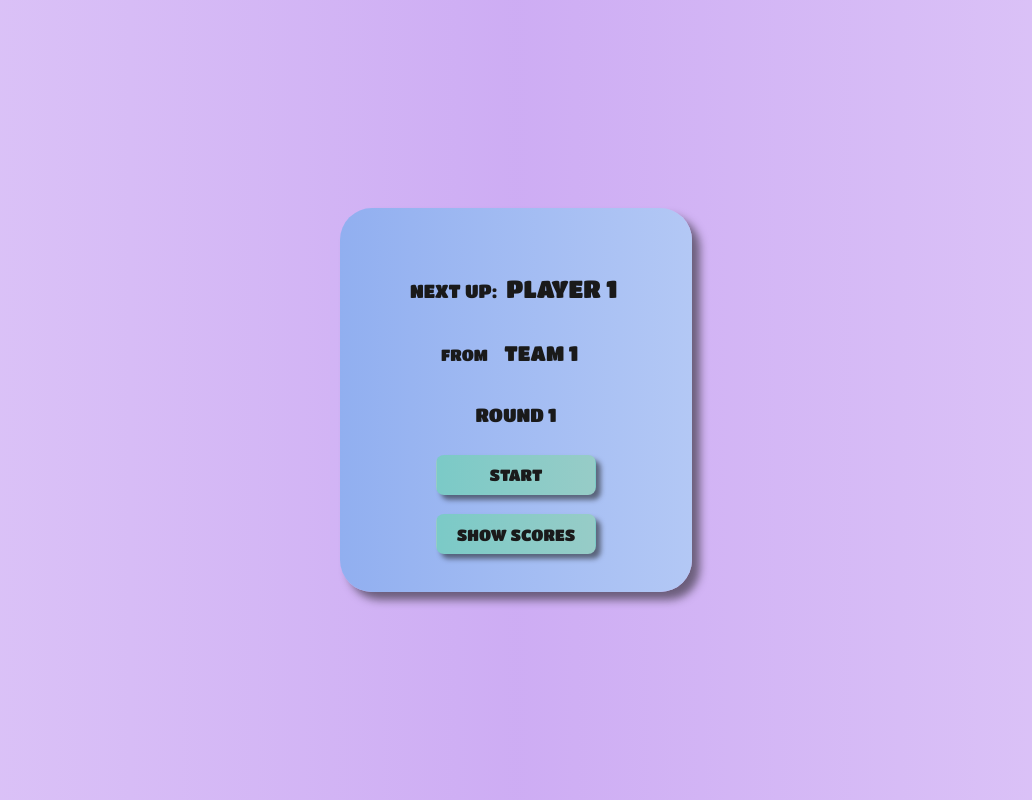
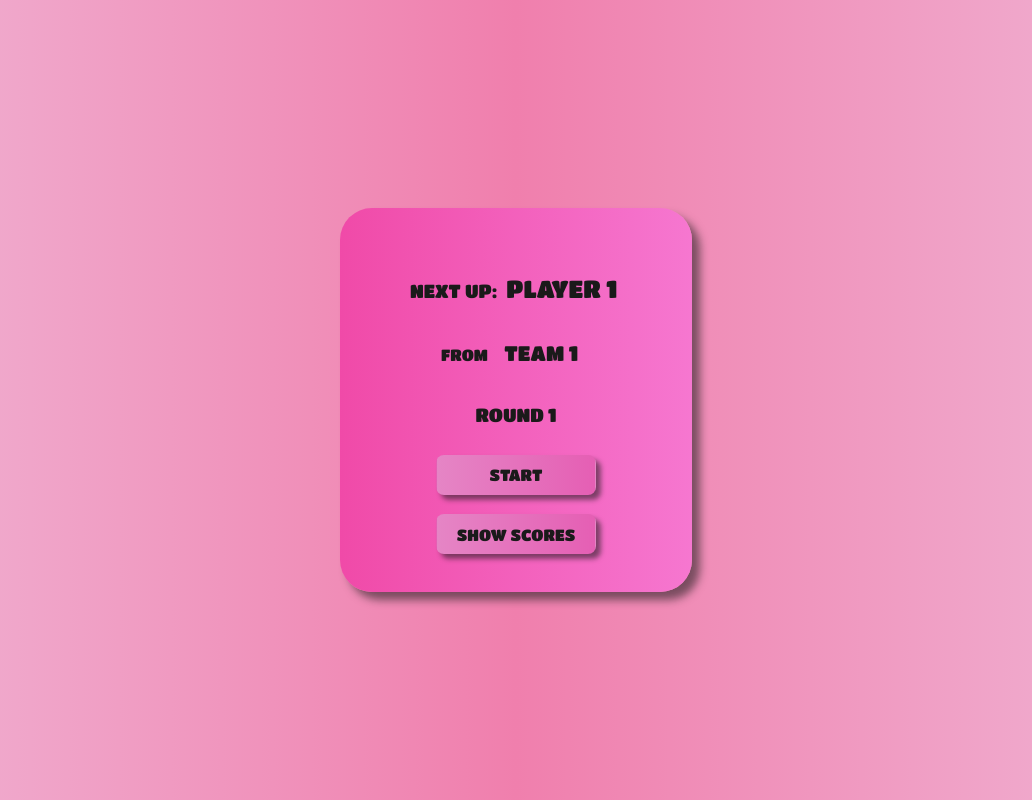
Before and after one commit to TurosIgor/taboo, a React (Vite) app in the folder taboo/: page /play/game in a window 1280 px wide. Shown: the whole page, without its empty margins (124-1156 px from the left). Built offline with nearby package versions, Linux system fonts and the light colour scheme; no server answers.

Commit message:
implementing color scheme picker

```diff
--- /dev/null
+++ b/taboo/src/components/ColorPicker/ColorPicker.css
@@ -0,0 +1,24 @@
+.ColorPicker {
+    display: flex;
+    flex-direction: row;
+    gap: .5rem;
+}
+.ColorScheme {
+    width: 2rem;
+    height: 2rem;
+    border-radius: 1rem;
+    border: .1rem #1a1a1a solid;
+    cursor: pointer;
+}
+.PurpleYellow {
+    background-image: linear-gradient(to right, rgba(210, 179, 245, 1), rgb(229, 232, 135));
+}
+.BlueOrange {
+    background-image: linear-gradient(to right, rgba(179, 193, 245, 1), rgb(232, 190, 135));
+}
+.BlackGrey {
+    background-image: linear-gradient(to right, #1a1a1a, #aaaaaa);
+}
+.Pink {
+    background-image: linear-gradient(to right, #f0b1d2, #ea5ead);
+}
--- /dev/null
+++ b/taboo/src/components/ColorPicker/ColorPicker.jsx
@@ -0,0 +1,21 @@
+import { useOutletContext } from "react-router-dom"
+import "./ColorPicker.css"
+import { useEffect } from "react"
+import { use } from "react";
+
+export default function ColorPicker () {
+    const {colors, dispatch} = useOutletContext();
+
+    useEffect(() => {
+        const root = document.documentElement;
+        root.style.setProperty("background-image", `linear-gradient(to right, ${colors.bgColor.from}, ${colors.bgColor.to}, ${colors.bgColor.from})`)
+    }, [colors])
+    return (
+        <div className="ColorPicker">
+            <div className="ColorScheme PurpleYellow" onClick={e => dispatch({type: "SWITCH_BACKGROUND", bgColorFrom: "rgba(210, 179, 245, 1)" , bgColorTo: "rgba(189, 145, 240, 1)" , uiColorFrom: "rgb(229, 232, 135)" , uiColorTo: "rgb(240, 240, 63)"})} />
+            <div className="ColorScheme BlueOrange" onClick={e => dispatch({type: "SWITCH_BACKGROUND", bgColorFrom: "rgba(179, 193, 245, 1)", bgColorTo: "rgb(105, 133, 236)", uiColorFrom: "rgb(232, 190, 135)", uiColorTo: "rgb(240, 190, 63)"})} />
+            <div className="ColorScheme BlackGrey" onClick={e => dispatch({type: "SWITCH_BACKGROUND", bgColorFrom: "#1a1a1a", bgColorTo: "#2e2e2e", uiColorFrom: "#aaaaaa", uiColorTo: "#5a5a5a" })} />
+            <div className="ColorScheme Pink" onClick={e => dispatch({type: "SWITCH_BACKGROUND", bgColorFrom: "#f0b1d2", bgColorTo: "#f07fad", uiColorFrom: "#ea5ead", uiColorTo: "#e942a0"})} />
+        </div>
+    )
+}
--- /dev/null
+++ b/taboo/src/hooks/colorReducer.jsx
@@ -0,0 +1,27 @@
+export const colorReducer = (colors, action) => {
+    switch (action.type) {
+        case "SWITCH_BACKGROUND":
+            return {...colors,
+                bgColor: {
+                    from: action.bgColorFrom,
+                    to: action.bgColorTo
+                },
+                uiColor: {
+                    from: action.uiColorFrom,
+                    to: action.uiColorTo
+                }};
+        case "SWITCH_TEAM_COLOR":
+            return {...colors,
+                [action.team]: {
+                    bg: {
+                        from: action.bgColorFrom,
+                        to: action.bgColorTo
+                    },
+                    ui: {
+                        from: action.uiColorFrom,
+                        to: action.uiColorTo
+                    }}};
+        default:
+            return colors;
+    }
+}
--- a/taboo/src/index.css
+++ b/taboo/src/index.css
@@ -9,13 +9,14 @@
 
   color-scheme: light dark;
   color: rgba(255, 255, 255, 0.87);
-  background-image: linear-gradient(to right, rgba(210, 179, 245, 0.75), rgba(189, 145, 240, 0.75), rgba(210, 179, 245, 0.75));
+  background-image: linear-gradient(to right, #f0b1d2, #f07fad, #f0b1d2);
   margin: auto;
 
   font-synthesis: none;
   text-rendering: optimizeLegibility;
   -webkit-font-smoothing: antialiased;
   -moz-osx-font-smoothing: grayscale;
+  -webkit-tap-highlight-color: transparent;
 
   text-transform: uppercase;
 }
@@ -59,7 +60,7 @@ button {
   margin: .6rem;
   box-shadow: .5rem .5rem .5rem #1a1a1a8c;
   transition: transform .08s ease, box-shadow .08s ease;
-  background-image: linear-gradient(to right, rgb(222, 232, 135), rgb(222, 240, 63));
+  background-image: linear-gradient(to right, #ea5ead, #e942a0);
   cursor: pointer;
   text-transform: uppercase;
 }
--- a/taboo/src/main.jsx
+++ b/taboo/src/main.jsx
@@ -9,11 +9,13 @@ import Teams from './pages/Teams/Teams'
 import Game from './pages/Game/Game'
 import Results from './pages/Results/Results'
 import HowToPlay from './pages/HowToPlay/HowToPlay'
+import Root from './pages/Root/Root'
 
 ReactDOM.createRoot(document.getElementById('root')).render(
   <React.StrictMode>
     <BrowserRouter>
       <Routes>
+        <Route path='/' element={<Root />} >
           <Route path="/" element={<HomePage />} />
           <Route path="/play" element={<Play />} >
             <Route path="/play/teams" element={<Teams />} />
@@ -21,6 +23,7 @@ ReactDOM.createRoot(document.getElementById('root')).render(
             <Route path="/play/results" element={<Results />} />
           </Route>
           <Route path="/howTo" element={<HowToPlay />} />
+        </Route>
       </Routes>
     </BrowserRouter>
   </React.StrictMode>,
--- a/taboo/src/pages/Game/Game.jsx
+++ b/taboo/src/pages/Game/Game.jsx
@@ -10,7 +10,7 @@ import useCard from "../../hooks/useCard";
 
 export default function Game() {
     const initialStartTimer = 3;
-    const { teams, dispatch } = useOutletContext();
+    const { teams, dispatch, colors } = useOutletContext();
     const [counter, setCounter] = useState(0);
     const [team, setTeam] = useState(teams.find(team => team.current));
     const rounds = Object.values(team.scores).length;
@@ -52,7 +52,7 @@ export default function Game() {
     }, [round])
 
     if (started & startTimer > 0) {
-        return <h1 className="StartTimer">{startTimer}</h1>
+        return <h1 className="StartTimer" style={{color: `${colors.uiColor.from}`}}>{startTimer}</h1>
     }
     return (
         <div className="GameContainer">
--- a/taboo/src/pages/HomePage/HomePage.jsx
+++ b/taboo/src/pages/HomePage/HomePage.jsx
@@ -1,15 +1,21 @@
-import { useNavigate } from "react-router-dom"
+import { useNavigate, useOutletContext } from "react-router-dom"
+import { useState } from "react";
 import "./HomePage.css"
 import TabooLogo from "../../assets/TabooLogo.png"
+import ColorPicker from "../../components/ColorPicker/ColorPicker";
 
 export default function HomePage () {
     const navigate = useNavigate();
+    const [showColorPicker, setShowColorPicker] = useState(false);
+    const {colors} = useOutletContext();
 
     return(
-        <div className="HomePage">
+        <div className="HomePage" >
             <img className="HomeLogo" src={TabooLogo} />
-            <button className="HomeButton" type="button" onClick={e => navigate("/play/teams")} >Play</button>
-            <button className="HomeButton" type="button" onClick={e => navigate("/howTo")} >How to Play</button>
+            <button className="HomeButton" style={{backgroundImage: `linear-gradient(to right, ${colors.uiColor.from}, ${colors.uiColor.to})`}} type="button" onClick={e => navigate("/play/teams")} >Play</button>
+            <button className="HomeButton" style={{backgroundImage: `linear-gradient(to right, ${colors.uiColor.from}, ${colors.uiColor.to})`}} type="button" onClick={e => navigate("/howTo")} >How to Play</button>
+            <button className="HomeButton" style={{backgroundImage: `linear-gradient(to right, ${colors.uiColor.from}, ${colors.uiColor.to})`}} type="button" onClick={e => setShowColorPicker(!showColorPicker)} >Change Colors</button>
+            {showColorPicker && <ColorPicker />}
         </div>
     )
 }
--- a/taboo/src/pages/Play/Play.jsx
+++ b/taboo/src/pages/Play/Play.jsx
@@ -1,4 +1,4 @@
-import { Outlet } from "react-router-dom";
+import { Outlet, useOutletContext } from "react-router-dom";
 import { useReducer } from "react";
 import { teamReducer } from "../../hooks/teamReducer";
 
@@ -17,9 +17,10 @@ export default function Play() {
         { id: "team_1", points: 0, current: true, name: "Team 1", scores: getTeamForm(), players: [{ name: "Player 1", current: true, id: "player_1", points: 0 }, { name: "Player 2", current: true, id: "player_2", points: 0 }] },
         { id: "team_2", points: 0, current: false, name: "Team 2", scores: getTeamForm(), players: [{ name: "Player 3", current: true, id: "player_3", points: 0 }, { name: "Player 4", current: true, id: "player_4", points: 0 }] }
     ]
+    const {colors, colorsDispatch} = useOutletContext();
     const [teams, dispatch] = useReducer(teamReducer, initialTeams)
 
     return (
-        <Outlet context={{ teams, dispatch }} />
+        <Outlet context={{ teams, dispatch, colors, colorsDispatch }} />
     )
 }
--- /dev/null
+++ b/taboo/src/pages/Root/Root.jsx
@@ -0,0 +1,42 @@
+import { Outlet } from "react-router-dom";
+import { useReducer } from "react";
+import { colorReducer } from "../../hooks/colorReducer";
+
+const defaultColors = {
+    bgColor: {
+        from: "rgba(210, 179, 245, 1)",
+        to: "rgba(189, 145, 240, 1)"
+    },
+    uiColor: {
+        from: "rgb(229, 232, 135)",
+        to: "rgb(240, 240, 63)"
+    },
+    team1Color: {
+        bg: {
+            from: "rgb(145, 175, 240)",
+            to: "rgb(179, 200, 245)"
+        },
+        ui: {
+            from: "rgb(93, 154, 152)",
+            to: "rgb(103, 138, 134)"
+        }
+    },
+    team2Color: {
+        bg: {
+            from: "rgb(233, 142, 142)",
+            to: "rgb(245, 179, 179)"
+        },
+        ui: {
+            from: "rgb(158, 127, 96)",
+            to: "rgb(154, 135, 114)"
+        }
+    },
+}
+
+export default function Root() {
+    const [colors, dispatch] = useReducer(colorReducer, defaultColors)
+
+    return(
+        <Outlet context={{colors, dispatch}} />
+    )
+}
--- a/taboo/src/pages/Teams/Teams.css
+++ b/taboo/src/pages/Teams/Teams.css
@@ -52,10 +52,10 @@
     bottom: 0;
 }
 .team_1{
-    background-image: linear-gradient(to right, rgb(145, 175, 240), rgb(179, 200, 245));
+    background-image: linear-gradient(to right, rgb(240, 74, 168), rgb(246, 119, 208));
 }
 .team_1 input{
-    background-image: linear-gradient(to right, rgb(93, 154, 152), rgb(103, 138, 134));
+    background-image: linear-gradient(to right, rgb(229, 133, 197), rgb(229, 95, 180));
 }
 .team_2 input{
     background-image: linear-gradient(to right, rgb(158, 127, 96), rgb(154, 135, 114));
@@ -78,8 +78,8 @@
     pointer-events: none;
 }
 .team_1 button{
-    background-image: linear-gradient(to right, rgb(123, 202, 199), rgb(151, 204, 199));
-    border-image: linear-gradient(to right, rgb(48, 64, 65), rgb(38, 62, 62));
+    background-image: linear-gradient(to right, rgb(229, 133, 197), rgb(229, 95, 180));
+    border-color: transparent;
 }
 .team_1 button:hover, .team_2 button:hover{
     box-shadow: .1rem .1rem .3rem #1a1a1a8c;
@@ -91,7 +91,7 @@
 }
 .team_2 button{
     background-image: linear-gradient(to right, rgb(202, 162, 123), rgb(204, 179, 151));
-    border-image: linear-gradient(to right, rgb(151, 194, 204), rgb(151, 194, 204));
+    border-color: transparent;
 }
 .team_2{
     background-image: linear-gradient(to right, rgb(233, 142, 142), rgb(245, 179, 179));
--- a/taboo/src/pages/Teams/Teams.jsx
+++ b/taboo/src/pages/Teams/Teams.jsx
@@ -4,7 +4,7 @@ import { useOutletContext, useNavigate } from "react-router-dom"
 import "./Teams.css"
 
 export default function Teams () {
-    const { teams, dispatch } = useOutletContext();
+    const { teams, dispatch, colors } = useOutletContext();
     const navigate = useNavigate();
     const [started, setStarted] = useState(false)
     const isEmpty = team => team.players.length < 1;
@@ -12,7 +12,7 @@ export default function Teams () {
     return(
         <div className="TeamManager">
             <div className="Teams" >
-        <button type="button" className="Start" disabled={teams.some(isEmpty)} onClick={e => {
+        <button type="button" className="Start" style={{backgroundImage: `linear-gradient(to right, ${colors.uiColor.from}, ${colors.uiColor.to})`}} disabled={teams.some(isEmpty)} onClick={e => {
             setStarted(true)
             setTimeout(() => {
                 navigate("/play/game")
```
Lines whose indentation alone changed are shown as unchanged.
